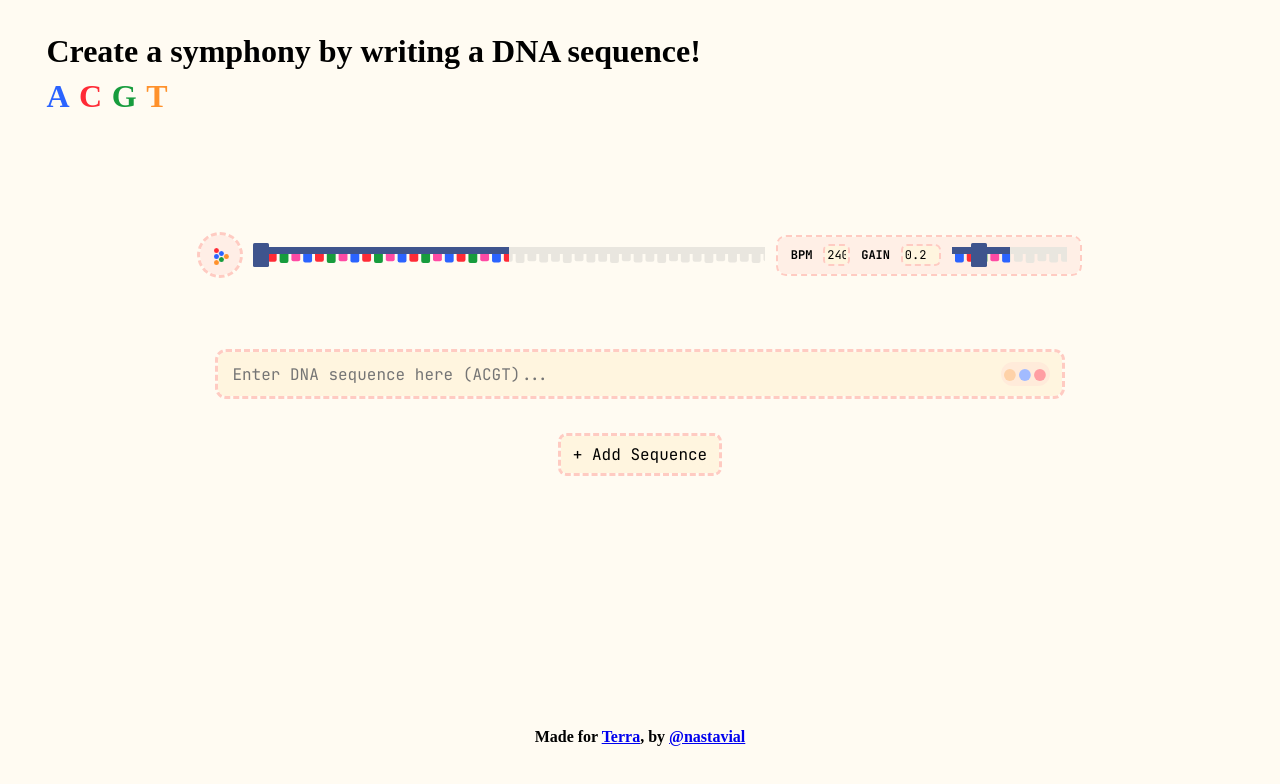
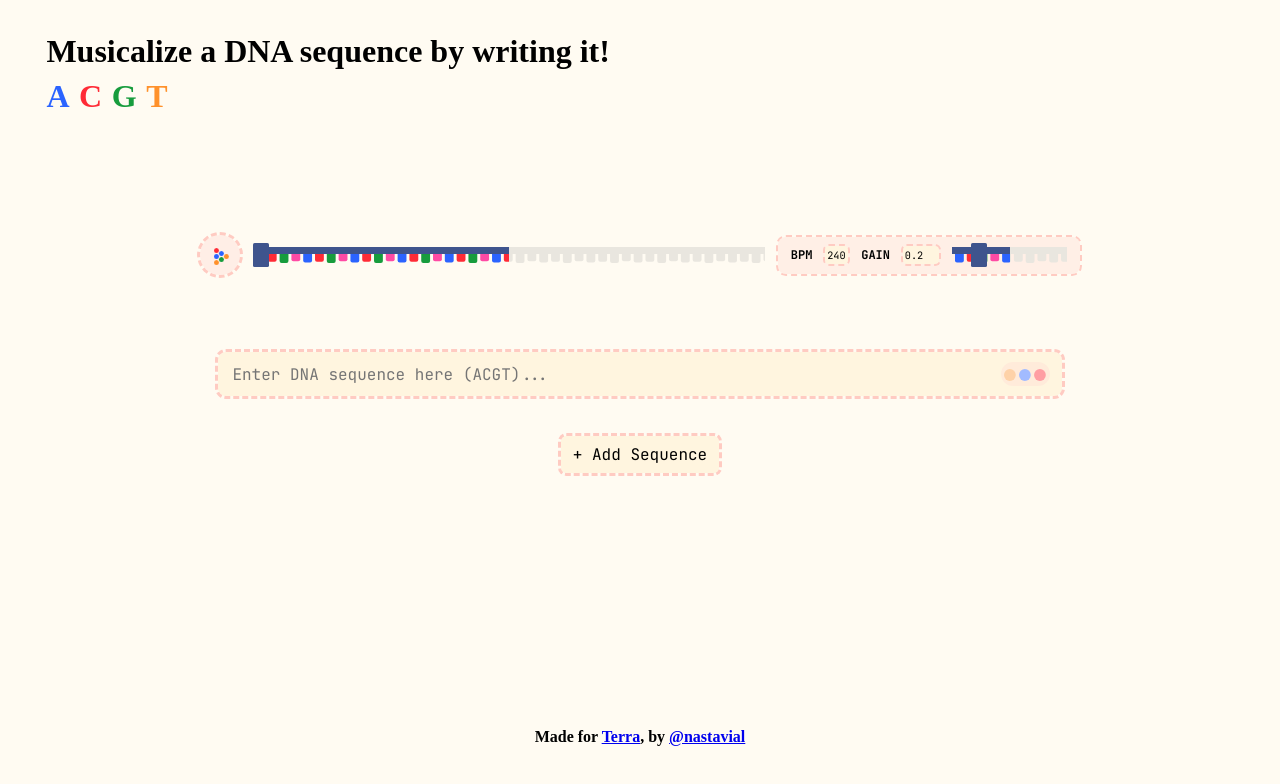
Before and after one commit to nastar-forever/DNA-Sequence-Symphony, a website with bundled scripts: page index.html in a window 1280 px wide. Built offline with nearby package versions, Linux system fonts and the light colour scheme; no server answers; a web font is replaced by a local one.

Commit message:
Fixed dnabars bug; Tweaked the CSS a bit

```diff
--- a/index.html
+++ b/index.html
@@ -9,7 +9,7 @@
 </head>
 <body>
     <main>
-        <h1 class="mainscreen-title">Create a symphony by writing a DNA sequence!</h1>
+        <h1 class="mainscreen-title">Musicalize a DNA sequence by writing it!</h1>
         <h1 class="acgt-title a-color">A</h1>
         <h1 class="acgt-title c-color">C</h1>
         <h1 class="acgt-title g-color">G</h1>
--- a/src/components.ts
+++ b/src/components.ts
@@ -386,7 +386,7 @@ export class EntrySettingsCorrespond {
 
     construct() {
         this.validate_escs("ent", "bttn");
-        this.dnabars.forEach((dnabar) => {dnabar.terminate(false)});
+        // this.dnabars.forEach((dnabar) => {dnabar.terminate(false)});
         this.channels.forEach((ch) => {ch.terminate()});
         this.sequences.forEach((seq) => {seq.clear()});
 
@@ -686,6 +686,7 @@ export class DNABar {
             // this.bar.removeChild(baseblock);
             baseblock.remove();
         });
+        this.baseblocks.length = 0;   // add this
 
         if (atomic) {
             this.bar.remove();
--- a/style.css
+++ b/style.css
@@ -276,22 +276,12 @@ button:hover {
 .master-settings .standard-number-field {
     height: 2vh;
     width: 1.5vw;
-    font-size: 1.5vh;
+    font-size: 0.8vw;
     border-radius: 0.5vh;
 }
 
 .master-settings .decimal-field {
     width: 2.5vw;
-}
-
-.master-settings .standard-number-field::-webkit-inner-spin-button, .master-settings .standard-number-field::-webkit-outer-spin-button {
-    -webkit-appearance: none;
-    margin: 0;
-}
-
-.master-settings .standard-number-field {
-    -moz-appearance: textfield;
-    appearance: textfield;
 }
 
 /* DNA ENTRY */
@@ -435,7 +425,7 @@ button:hover {
     width: 3vw;
     height: 3vh;
     font-family: var(--standard-fonts);
-    font-size: 2vh;
+    font-size: 1vw;
 }
 
 .decimal-field {
@@ -446,9 +436,14 @@ button:hover {
     margin-right: 1vw;
 }
 
-.field-slider-pair .standard-number-field::-webkit-inner-spin-button, .master-settings .standard-number-field::-webkit-outer-spin-button {
+.standard-number-field::-webkit-inner-spin-button, .standard-number-field::-webkit-outer-spin-button {
     -webkit-appearance: none;
     margin: 0;
+}
+
+.standard-number-field {
+    -moz-appearance: textfield;
+    appearance: textfield;
 }
 
 
```
Also changed, not shown: dist/components.js.
